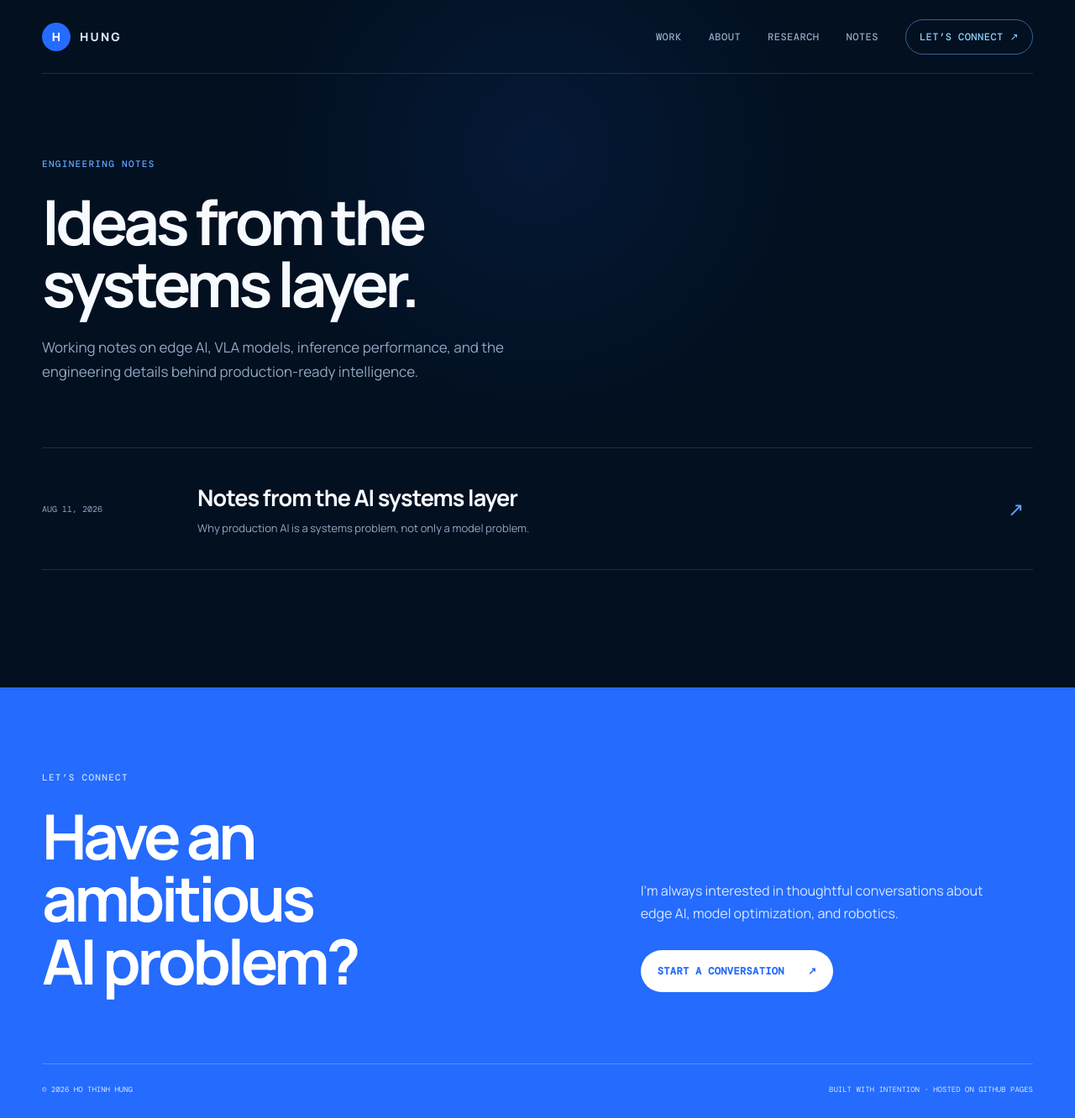
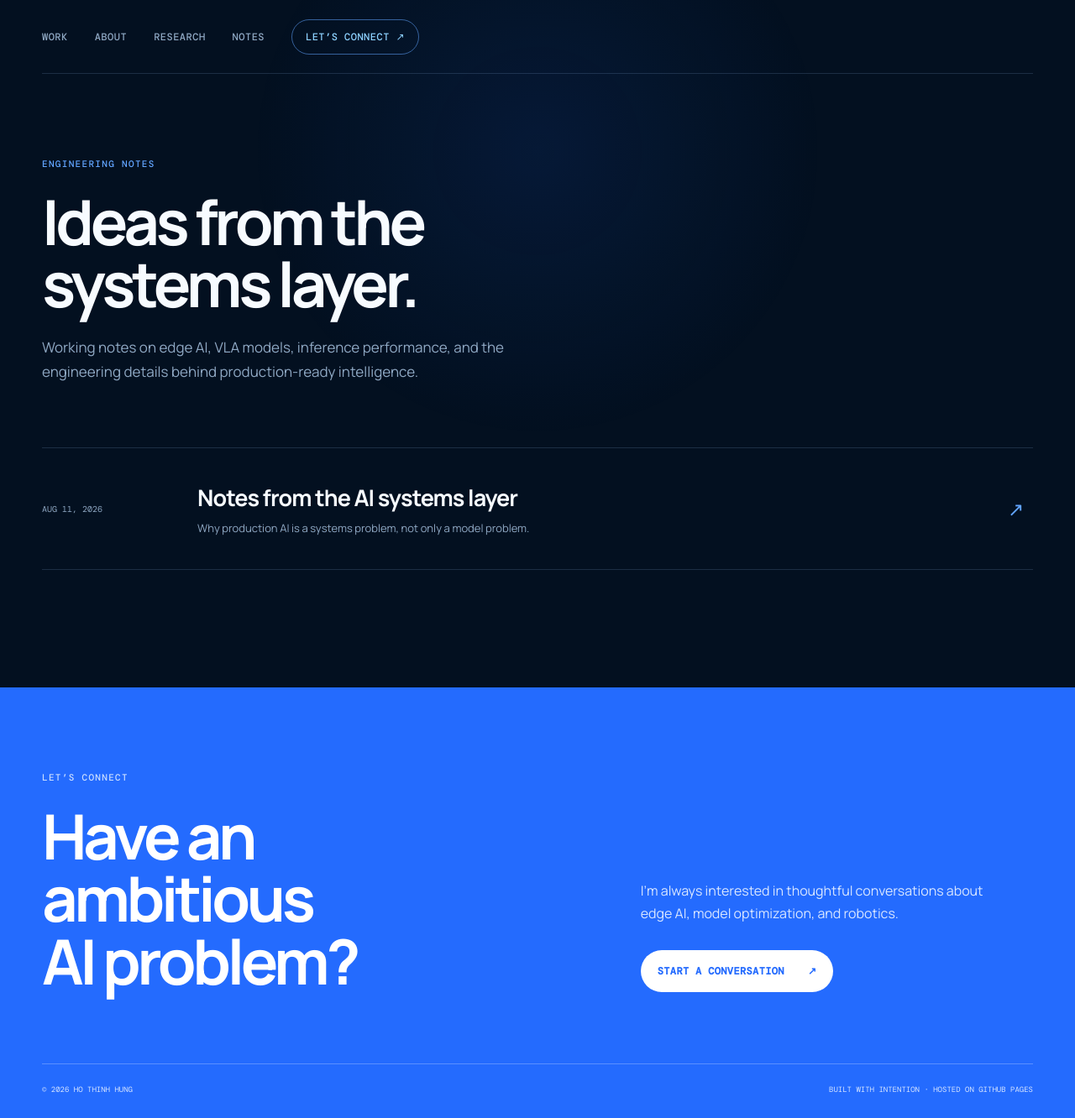
Before and after one commit to hungho77/hung, a Jekyll site: the page built from blog/index.html, in a window 1280 px wide. Shown: the whole page at 84% size. Built offline with Jekyll 4.4.1, drawn with Linux system fonts in a browser that asks for light colours.

Commit message:
Refresh portfolio: _layouts/default.html

```diff
--- a/_layouts/default.html
+++ b/_layouts/default.html
@@ -8,17 +8,15 @@
   <meta name="theme-color" content="#071a36">
   <meta property="og:title" content="{% if page.title %}{{ page.title }} · {% endif %}{{ site.title }}">
   <meta property="og:description" content="{{ page.description | default: site.description }}">
-  <meta property="og:image" content="https://avatars.githubusercontent.com/u/33565770?v=4">
   <link rel="preconnect" href="https://fonts.googleapis.com">
   <link rel="preconnect" href="https://fonts.gstatic.com" crossorigin>
   <link href="https://fonts.googleapis.com/css2?family=DM+Mono:wght@400;500&family=Manrope:wght@400;500;600;700;800&display=swap" rel="stylesheet">
-  <link rel="stylesheet" href="{{ '/assets/css/style.css' | relative_url }}?v=20260811-3">
-  <script defer src="{{ '/assets/js/main.js' | relative_url }}?v=20260811-3"></script>
+  <link rel="stylesheet" href="{{ '/assets/css/style.css' | relative_url }}?v=20260811-4">
+  <script defer src="{{ '/assets/js/main.js' | relative_url }}?v=20260811-4"></script>
 </head>
 <body>
   <div class="page-glow" aria-hidden="true"></div>
   <header class="site-header section-shell">
-    <a class="brand" href="{{ '/' | relative_url }}"><span>H</span> HUNG</a>
     <button class="menu-button" aria-label="Toggle menu" aria-expanded="false"><span></span><span></span></button>
     <nav>
       <a href="{{ '/' | relative_url }}#work">Work</a>
```
